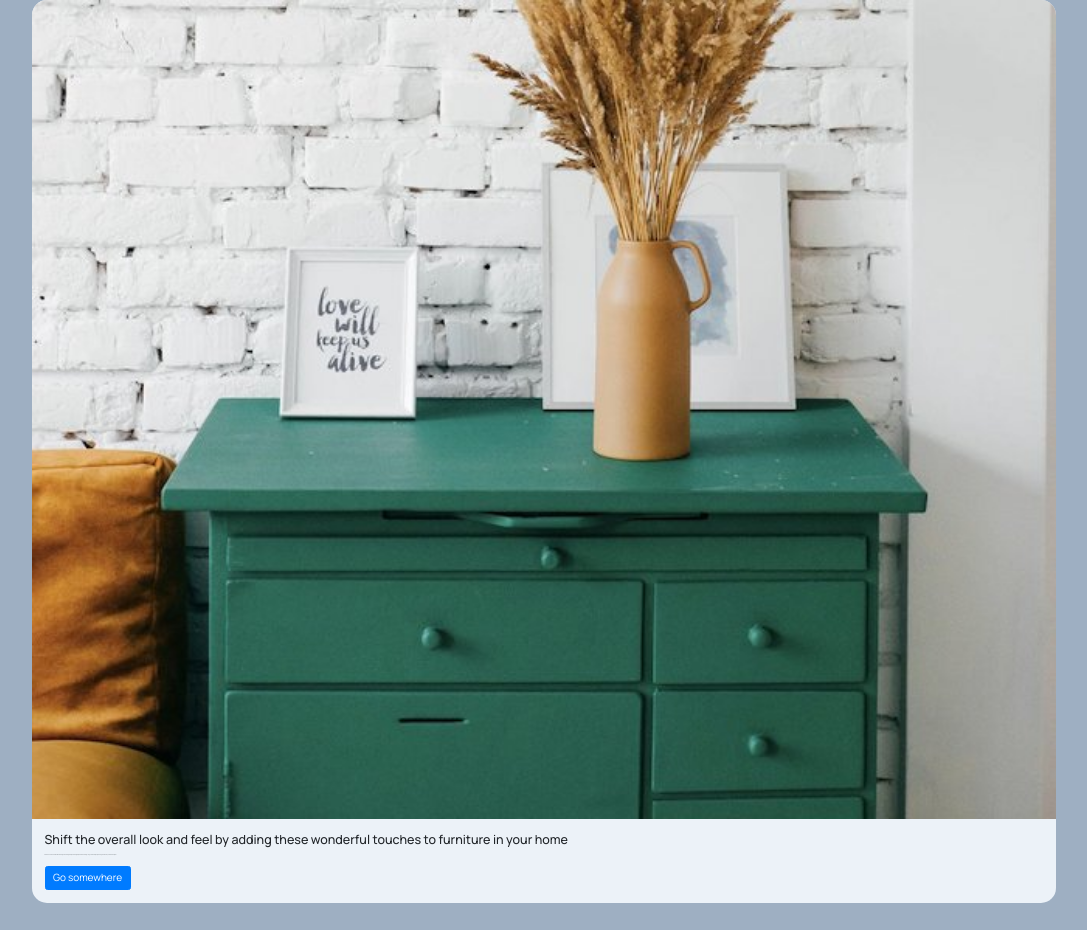
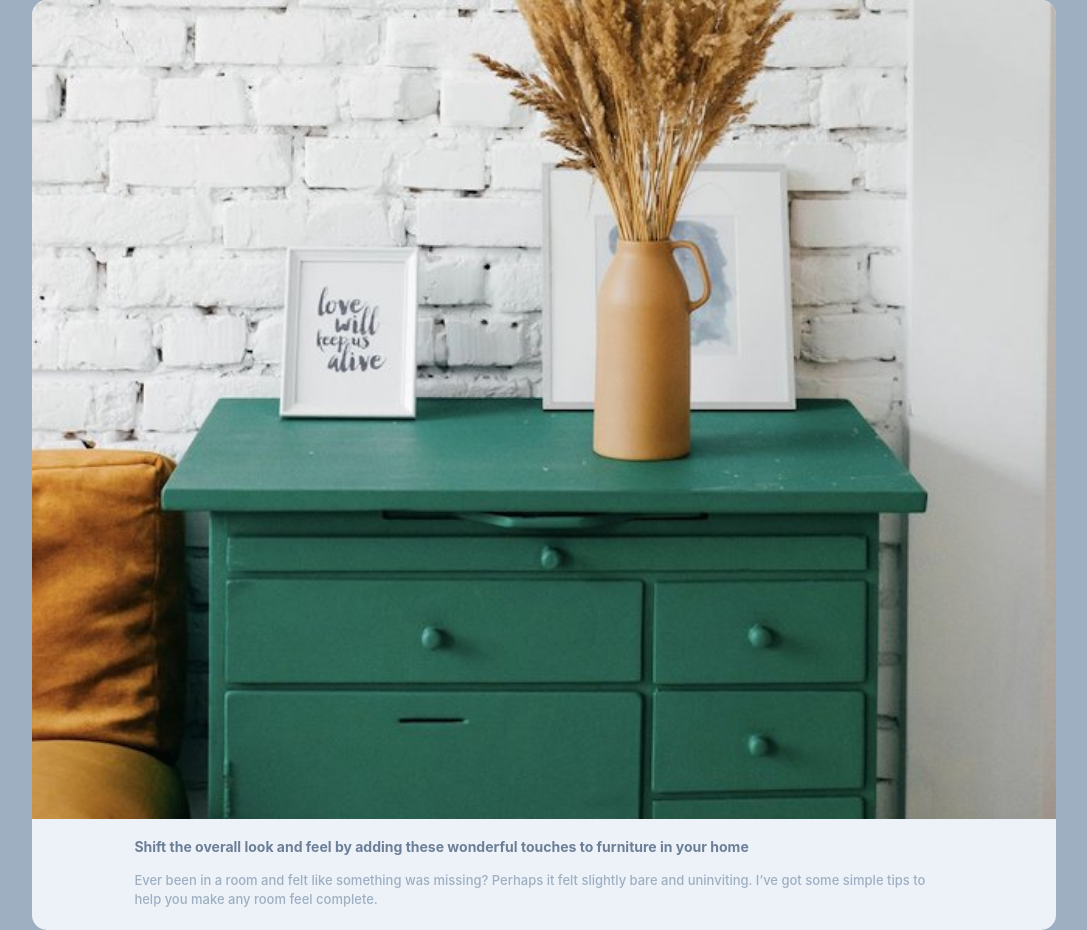
Before and after one commit to darubiomunoz/portfolio-08-articlepreviewcomponent, a React (Create React App) app: page / in a window 1280 px wide. Shown: the whole page, without its empty margins (96-1183 px from the left). Before the commit the page ends 903 px from the top, so only its background shows below. Built offline with nearby package versions, Linux system fonts and the light colour scheme.

Commit message:
component's text section and styles

```diff
--- a/src/components/ArticlePreview.js
+++ b/src/components/ArticlePreview.js
@@ -6,13 +6,12 @@ import drawersImage from '../assets/images/drawers.jpg';
 const ArticlePreview = () => {
     return (
         <div className="card">
-            <img src={drawersImage} className="card-img-top" alt="..." />
+            <img src={drawersImage} className="card-img-top" alt="Photograph of the article representing green drawers" />
             <div className="card-body">
                 <h5 className="card-title">Shift the overall look and feel by adding these wonderful
                 touches to furniture in your home</h5>
                 <p className="card-text">Ever been in a room and felt like something was missing? Perhaps
                 it felt slightly bare and uninviting. I’ve got some simple tips to help you make any room feel complete.</p>
-                <a href="/" className="btn btn-primary">Go somewhere</a>
             </div>
         </div>
     );
--- a/src/components/styles/ArticlePreview.css
+++ b/src/components/styles/ArticlePreview.css
@@ -9,3 +9,22 @@
     border-top-left-radius: var(--border-radius-base);
     border-top-right-radius: var(--border-radius-base);
 }
+
+.card-body {
+    width: 80%;
+    padding: 0;
+    margin: 2rem auto;
+}
+
+.card-title {
+    margin-bottom: 1.5rem;
+    font-size: 1.4rem;
+    font-weight: var(--font-weight-bold);
+    color: var(--color-option2);
+}
+
+.card-text {
+    font-size: var(--font-size-base);
+    font-weight: var(--font-weight-normal);
+    color: var(--color-option3);
+}
--- a/src/index.css
+++ b/src/index.css
@@ -1,6 +1,6 @@
 @import-normalize;
 
-* {
+html {
   margin: 0;
   padding: 0;
   font-size: 62.5%;
```
